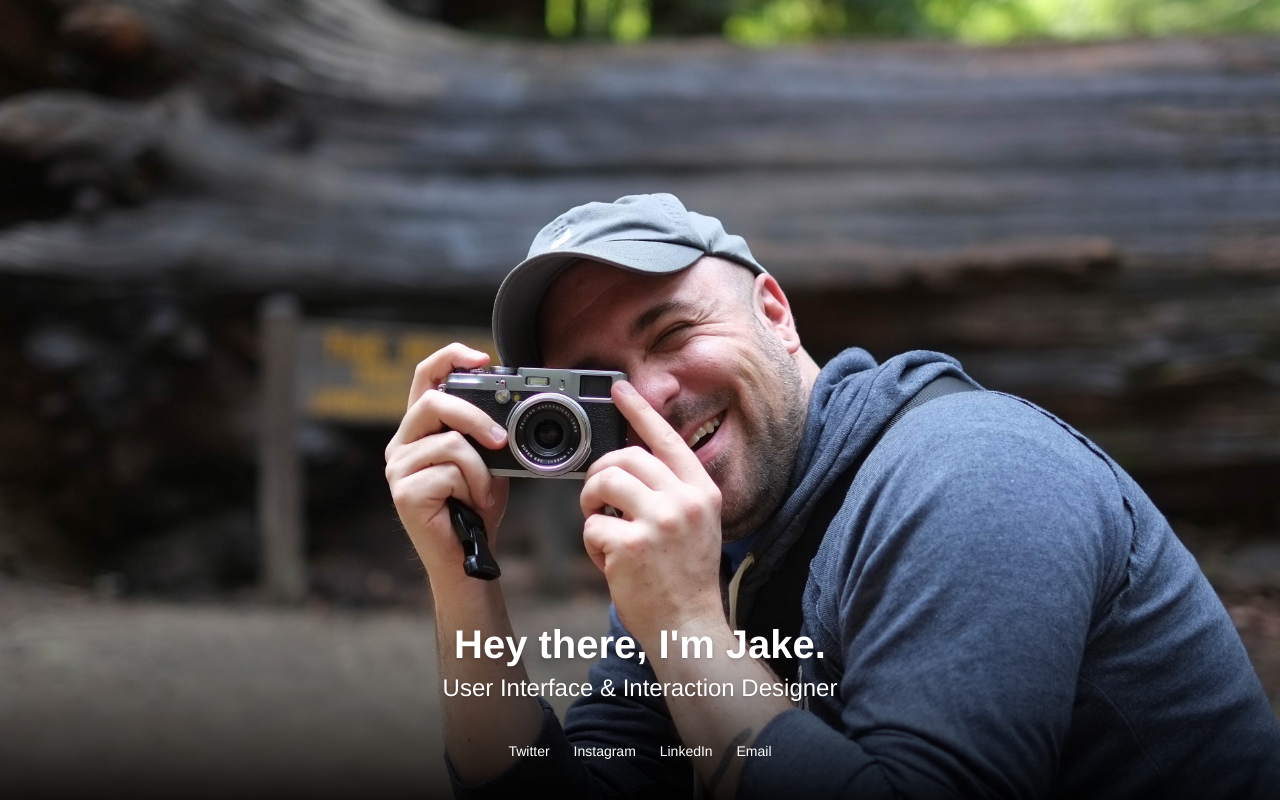
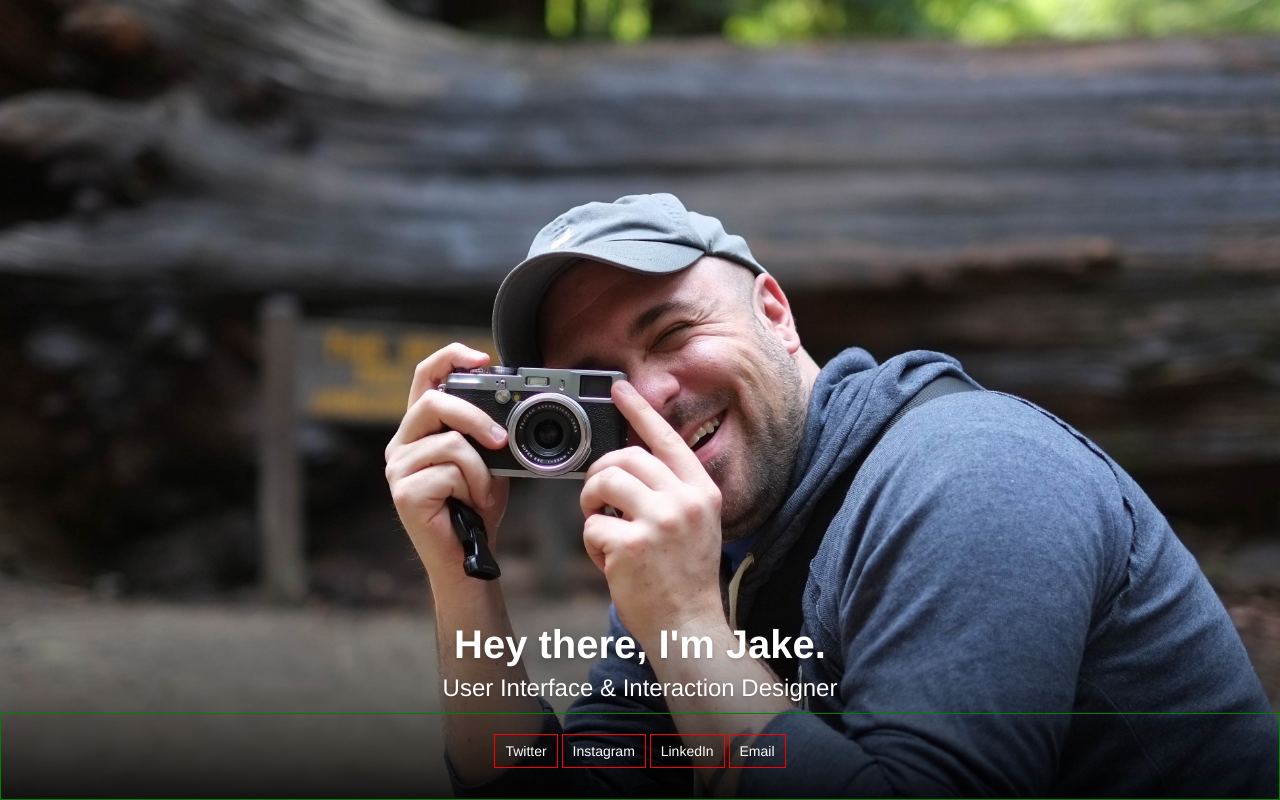
Before and after one commit to desaulniers/desaulniers.github.io, a plain HTML site: page index.html in a window 1280 px wide. Drawn offline with Linux system fonts and the light colour scheme.

Commit message:
keep on keeping on

```diff
--- a/assets/master.css
+++ b/assets/master.css
@@ -28,12 +28,9 @@ body {
 a {
 	color: #fff;
 	text-shadow: 0 1px 2px rgba(0, 0, 0, .1), 0 2px 4px rgba(0, 0, 0, .1), 0 4px 8px rgba(0, 0, 0, .1), 0 8px 16px rgba(0, 0, 0, .1);
-	display: block;
-	/*padding-top: 88px;*/
-	/*padding-bottom: 8px;*/
+	/*display: block;*/
 	background-position: center center;
 	background-repeat: no-repeat;
-	/*background-size: 64px;*/
 }
 
 a:hover,
@@ -84,6 +81,7 @@ div {
 }
 
 ul {
+	border: 1px solid green;
 	position: absolute;
 	top: auto;
 	height: 25%;
@@ -95,10 +93,11 @@ ul {
 }
 
 li {
+	border: 1px solid red;
 	display: inline-block;
 	padding: 0 10px;
-	position: relative;
-	margin-top: 20px;
+	/*position: relative;*/
+	margin: 20px 0 0 0;
 }
 
 @media (max-width: 320px), (max-height: 500px) {
@@ -119,3 +118,9 @@ li {
 	}
 
 }
+
+@media (-webkit-min-device-pixel-ratio: 2), (min-resolution: 192dpi) {
+	h1 {
+		font: 700 24px/28px SF Compact Display, Helvetica Neue, sans-serif;
+	}
+}
```
